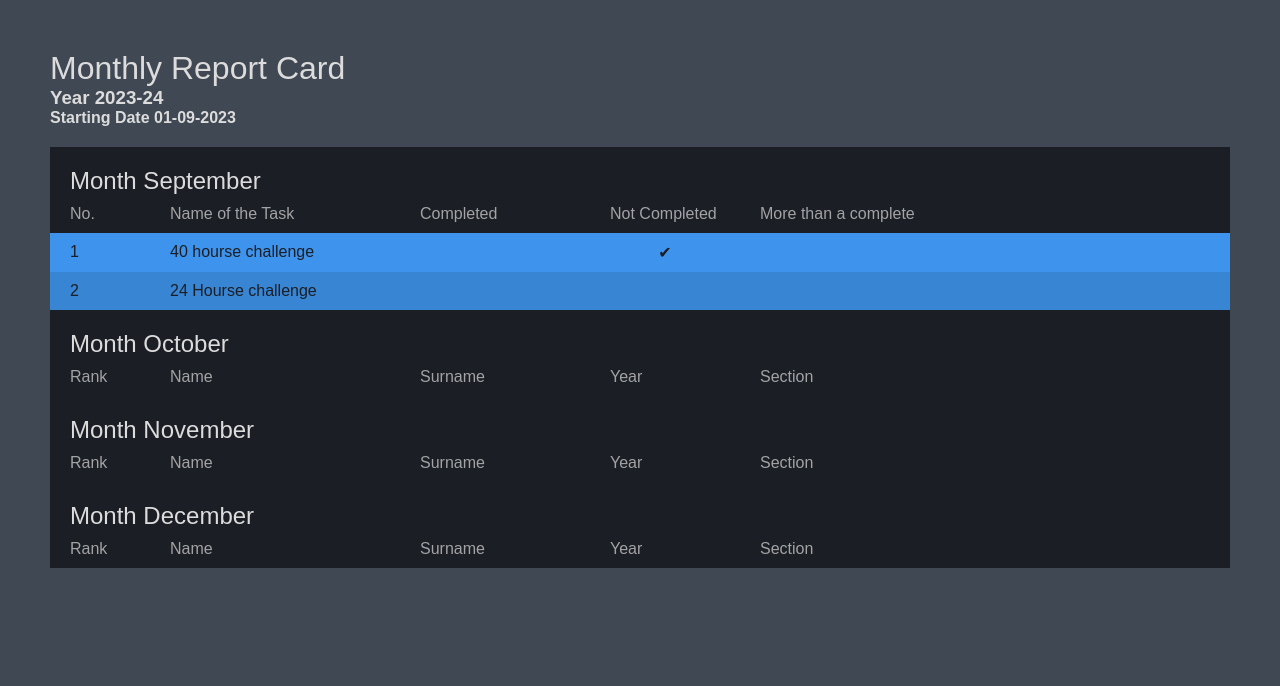
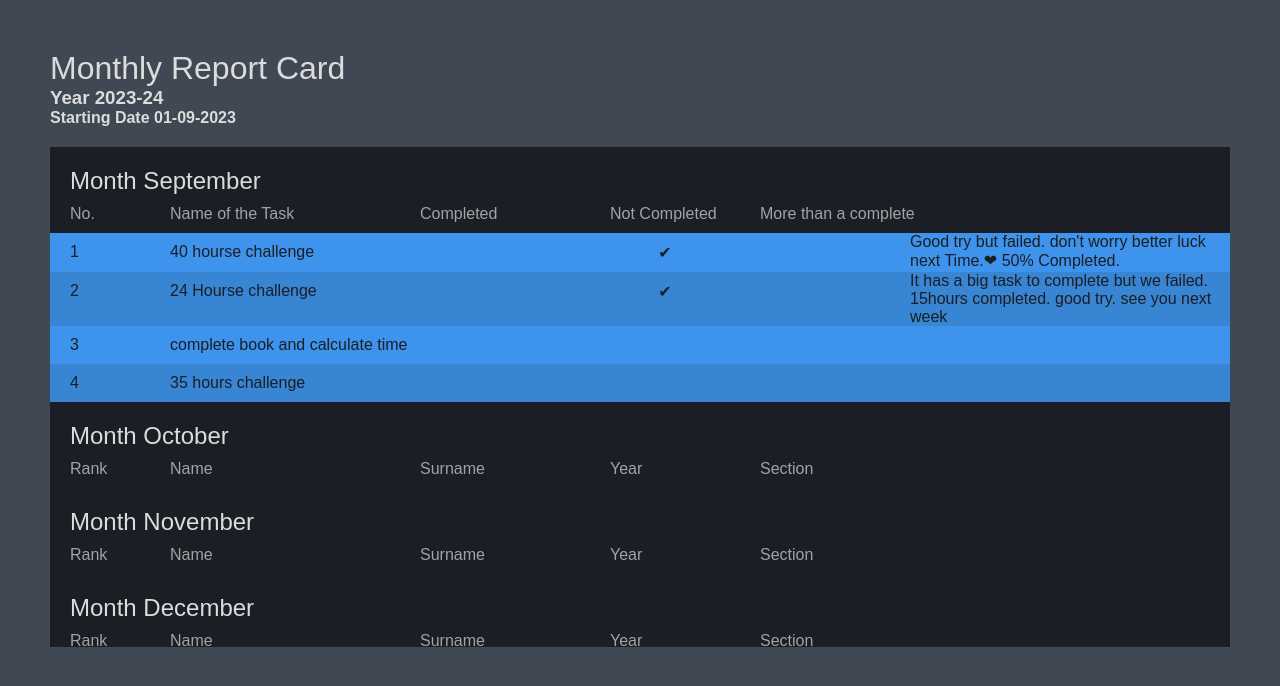
Before and after one commit to Gokulakrishnan2005/Report_Card, a plain HTML site: page index.html in a window 1280 px wide. Drawn offline with Linux system fonts and the light colour scheme; a web font is replaced by a local one.

Commit message:
Update index.html

```diff
--- a/index.html
+++ b/index.html
@@ -30,29 +30,33 @@
             <div class="st_column _surname"></div>
             <div class="st_column _year"><center>&#10004</center></div>
             <div class="st_column _section"></div>
+            <div class="box1"> Good try but failed. don't worry better luck next Time.❤ 50% Completed. </div>
           </div>
           <div class="st_row">
             <div class="st_column _rank">2</div>
             <div class="st_column _name">24 Hourse challenge</div>
             <div class="st_column _surname"></div>
+            <div class="st_column _year"><center>&#10004</center></div>
+            <div class="st_column _section"></div>
+            <div class="box1"> It has a big task to complete but we failed. 15hours completed. good try. see you next week</div>
+          </div>
+           <div class="st_row">
+            <div class="st_column _rank">3</div>
+            <div class="st_column _name">complete book and calculate time</div>
+            <div class="st_column _surname"></div>
             <div class="st_column _year"></div>
             <div class="st_column _section"></div>
+            <div class="box1"></div>
+          </div>
+           <div class="st_row">
+            <div class="st_column _rank">4</div>
+            <div class="st_column _name">35 hours challenge</div>
+            <div class="st_column _surname"></div>
+            <div class="st_column _year"></div>
+            <div class="st_column _section"></div>
+            <div class="box1"></div>
           </div>
           <!-- <div class="st_row">
-            <div class="st_column _rank">0</div>
-            <div class="st_column _name">Jonas</div>
-            <div class="st_column _surname">Kunze</div>
-            <div class="st_column _year">2015</div>
-            <div class="st_column _section">Germany</div>
-          </div>
-          <div class="st_row">
-            <div class="st_column _rank">0</div>
-            <div class="st_column _name">Janina</div>
-            <div class="st_column _surname">Endres</div>
-            <div class="st_column _year">1955</div>
-            <div class="st_column _section">Belgium</div>
-          </div>
-          <div class="st_row">
             <div class="st_column _rank">0</div>
             <div class="st_column _name">Lena</div>
             <div class="st_column _surname">Eifel</div>
```
